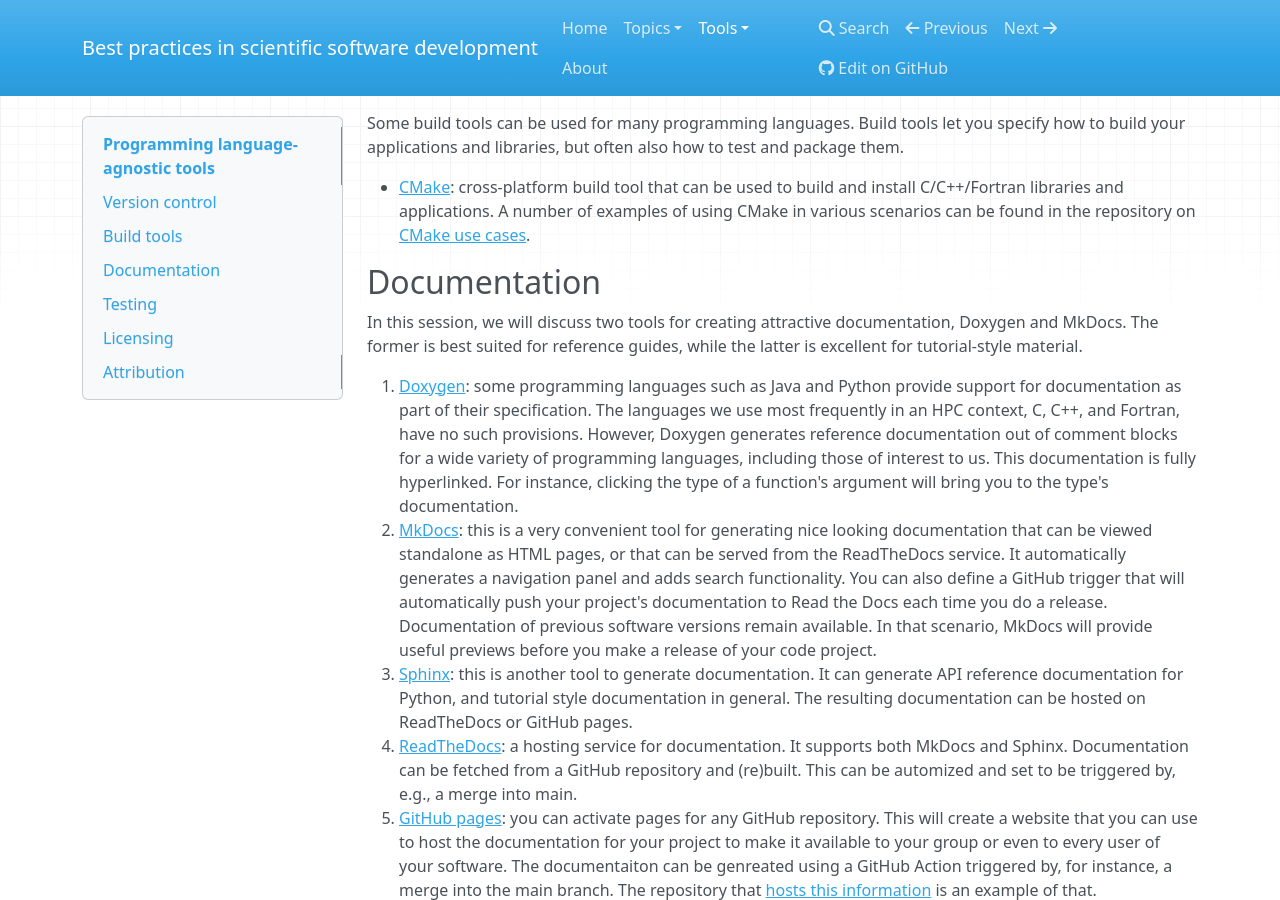
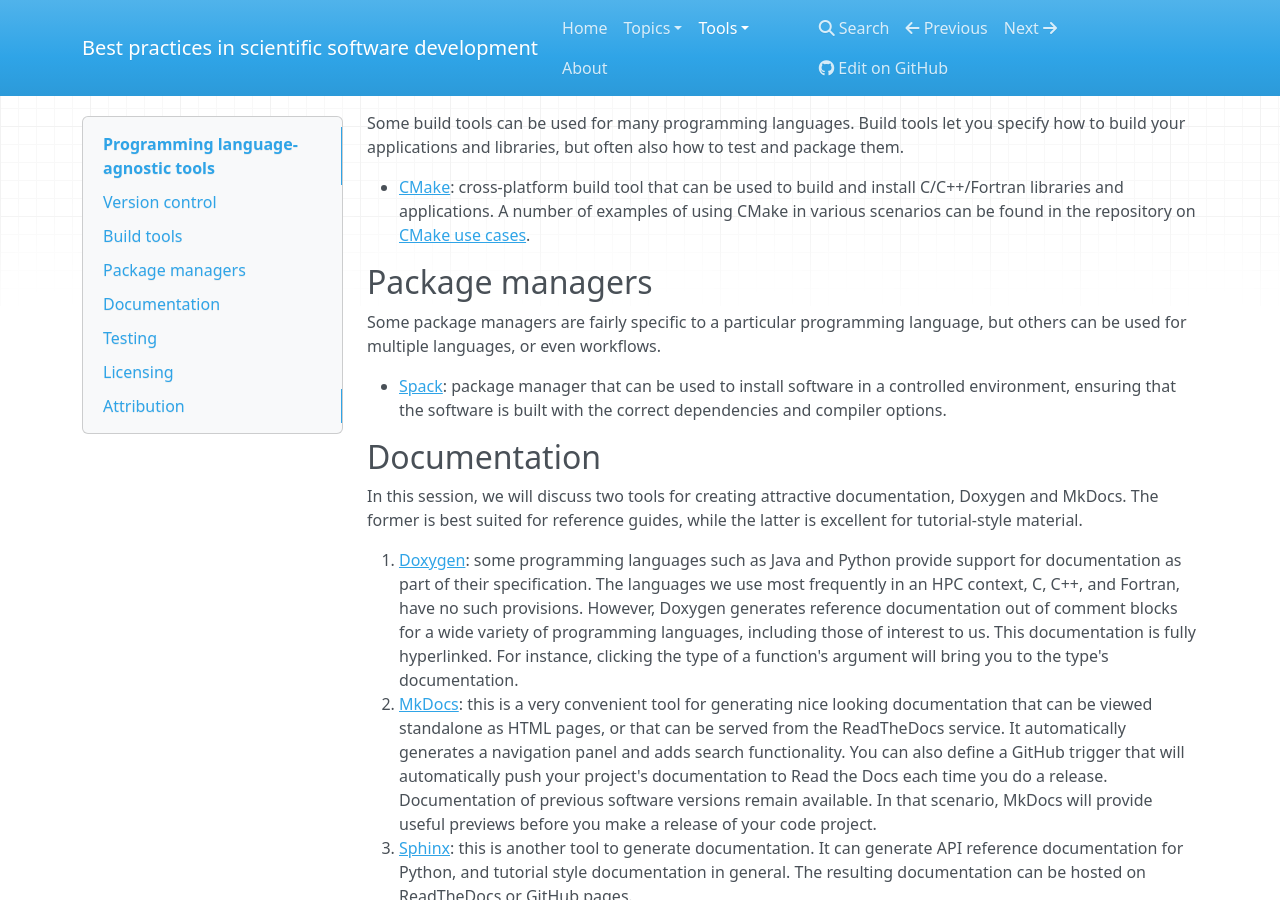
Before and after one commit to gjbex/Best-practices-for-scientific-computing, an MkDocs documentation site: the page built from docs/tools/general.md, in a window 1280 px wide and 900 px high, scrolled down 380 px. Built offline with MkDocs 1.6.1, drawn with Linux system fonts in a browser that asks for light colours; nearby versions of some CDN libraries.

Commit message:
Add reference to Spack

```diff
--- a/docs/tools/general.md
+++ b/docs/tools/general.md
@@ -27,6 +27,16 @@ to test and package them.
   build and install C/C++/Fortran libraries and applications.  A number of
   examples of using CMake in various scenarios can be found in the repository on
   [CMake use cases](https://github.com/gjbex/CMake-usecases).
+
+
+## Package managers
+
+Some package managers are fairly specific to a particular programming language,
+but others can be used for multiple languages, or even workflows.
+
+* [Spack](https://spack.io/): package manager that can be used to install
+  software in a controlled environment, ensuring that the software is built
+  with the correct dependencies and compiler options.
 
 
 ## Documentation
```
